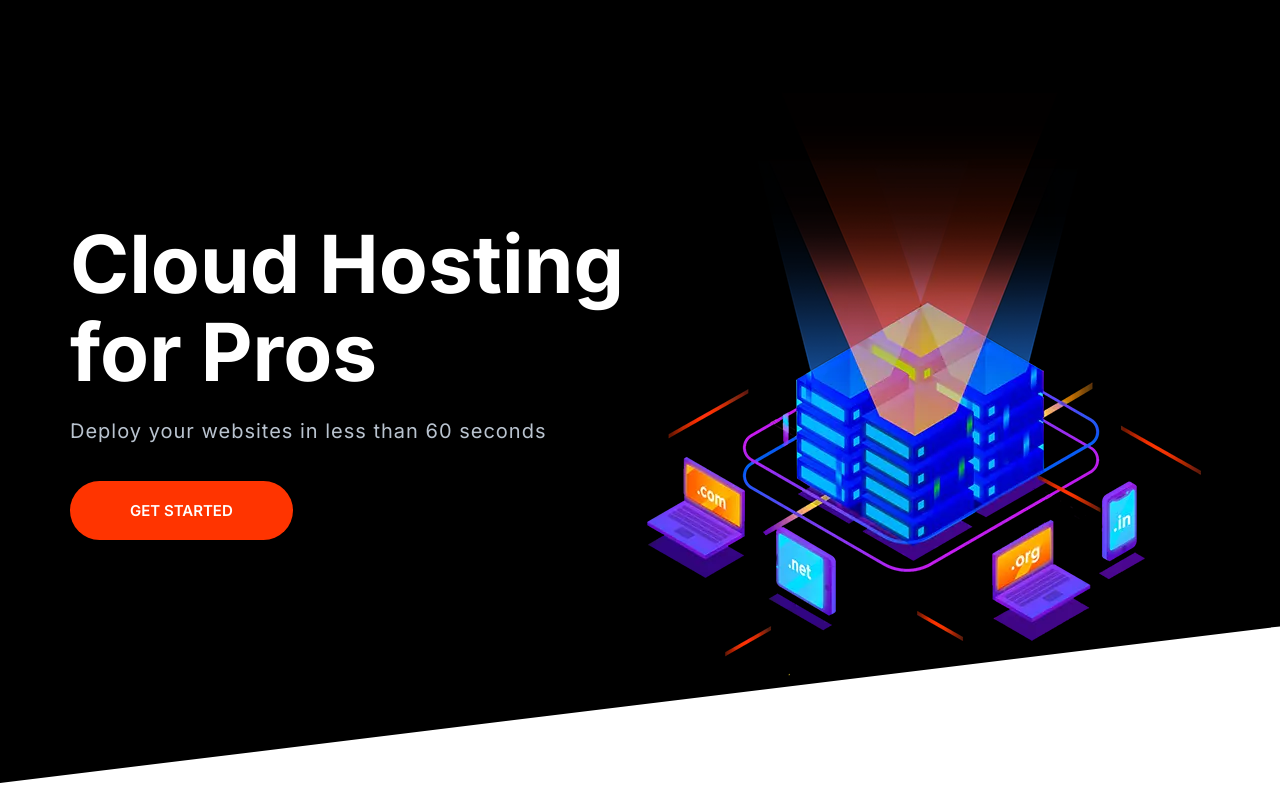
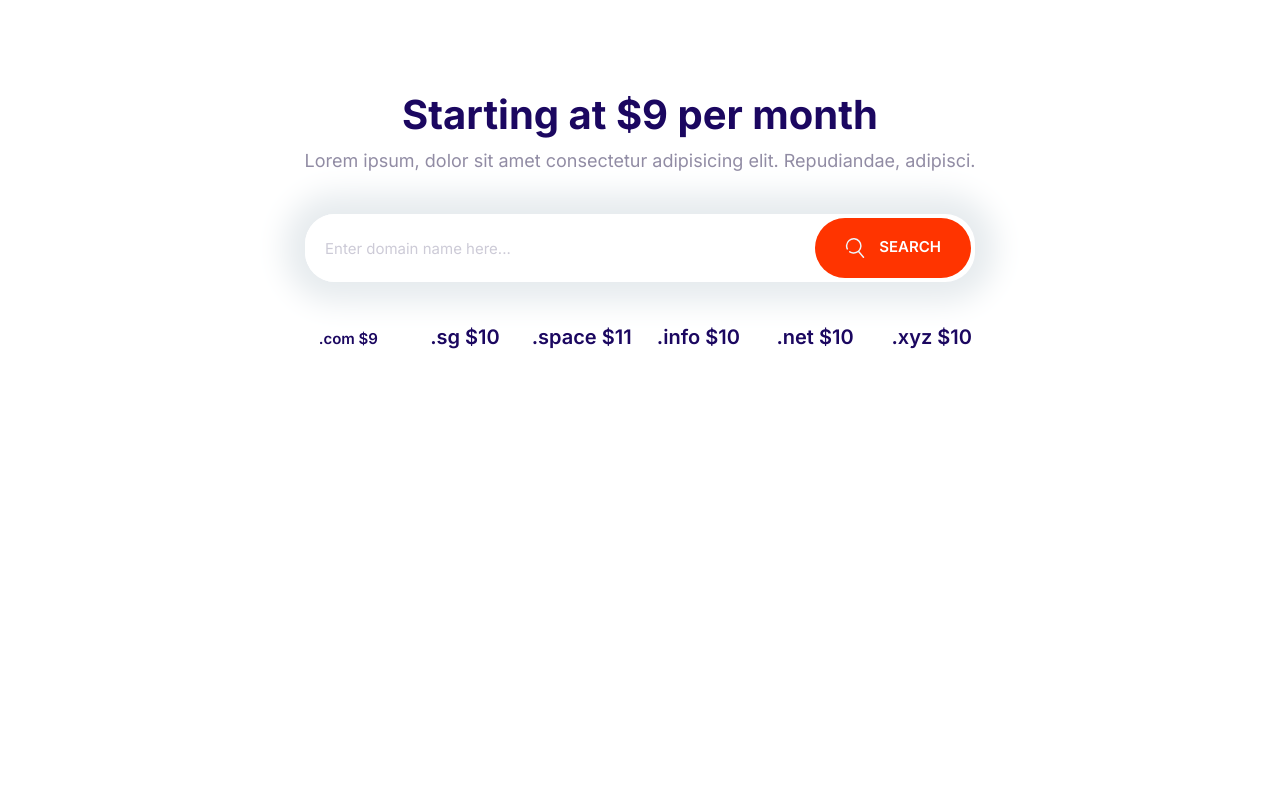
Before and after one commit to nickstephens94/Nick-Mosh-Website-Build, a plain HTML site: page index.html in a window 1280 px wide. Drawn offline with Linux system fonts and the light colour scheme.

Commit message:
Defined style for block domain

```diff
--- a/css/styles.css
+++ b/css/styles.css
@@ -201,9 +201,17 @@ a {
   font-weight: 600;
   margin: 1rem 0rem;
   padding: 2rem 3rem;
+  outline: 0;
   text-align: center;
   text-transform: uppercase;
   white-space: nowrap;
+}
+
+.btn .icon {
+  width: 2rem;
+  height: 2rem;
+  margin-right: 1rem;
+  vertical-align: middle;
 }
 
 .btn--primary {
@@ -281,7 +289,7 @@ a {
 .input-group .input {
   border: 0;
   flex-grow: 1;
-  padding: 1.5rem 1rem;
+  padding: 1.5rem 2rem;
 }
 
 .input-group .btn {
@@ -690,3 +698,28 @@ a {
     align-self: center;
   }
 }
+
+/* Domain Block */
+.block-domain .input-group {
+  box-shadow: 0 0 30px 20px #e6ebee;
+  border: 0;
+  margin: 4rem auto;
+  max-width: 670px;
+}
+
+.block-domain_prices {
+  display: grid;
+  grid-template-columns: repeat(3, 1fr);
+  grid-template-rows: repeat(2, 6rem);
+  font-size: 2rem;
+  font-weight: 600;
+  justify-items: center;
+  max-width: 700px;
+  margin: 0 auto;
+}
+
+@media screen and (min-width: 768px) {
+  .block-domain_prices {
+    grid-template-columns: repeat(auto-fit, minmax(10rem, 1fr));
+  }
+}
--- a/index.html
+++ b/index.html
@@ -14,27 +14,35 @@
     <link rel="stylesheet" href="/css/styles.css" />
   </head>
   <body>
-    <section class="block block--dark block--skewed-left">
-      <div class="container grid grid--1x2">
-        <header class="block__header hero__content">
-          <h1 class="block__heading">Cloud Hosting for Pros</h1>
-          <p class="hero__tagline">
-            Deploy your websites in less than 60 seconds
-          </p>
-          <a href="" class="btn btn--accent btn--stretched">Get Started</a>
-        </header>
-        <picture>
-          <source
-            type="image/webp"
-            srcset="images/banner.webp 1x, images/banner@2x.webp 2x"
-          />
-          <source
-            type="image/png"
-            srcset="images/banner.png 1x, images/banner@2x.png 2x"
-          />
-          <img class="hero__image" src="images/banner.png" alt="" />
-        </picture>
+    <section class="block container block-domain">
+      <header class="block__header">
+        <h2>Starting at $9 per month</h2>
+        <p>
+          Lorem ipsum, dolor sit amet consectetur adipisicing elit. Repudiandae,
+          adipisci.
+        </p>
+      </header>
+      <div class="input-group">
+        <input
+          type="text"
+          class="input"
+          placeholder="Enter domain name here..."
+        />
+        <button class="btn btn--accent">
+          <svg class="icon icon--white">
+            <use xlink:href="images/sprite.svg#settings"></use>
+          </svg>
+          Search
+        </button>
       </div>
+      <ul class="list block-domain_prices">
+        <li><span class="badge badge--secondary">.com $9</span></li>
+        <li>.sg $10</li>
+        <li>.space $11</li>
+        <li>.info $10</li>
+        <li>.net $10</li>
+        <li>.xyz $10</li>
+      </ul>
     </section>
     <script src="/js/main.js"></script>
   </body>
```
Also changed, not shown: components/blockdomain.html (added, +32 -0 lines), components/input.html (+12 -0 lines).
